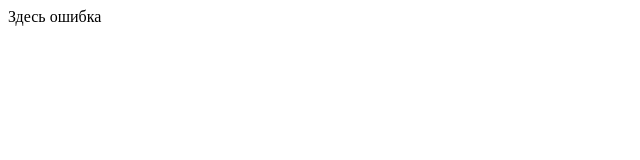
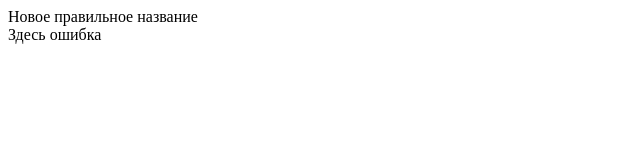
Before and after one commit to svetlanajp/tmp-conf-repo, a plain HTML site: page index.html in a window 1280 px wide. Shown: the whole page, without its empty margins (0-640 px from the left). Drawn offline with Linux system fonts and the light colour scheme.

Commit message:
new name header

```diff
--- a/index.html
+++ b/index.html
@@ -8,7 +8,7 @@
   </head>
   <body>
     <!-- header -->
-    <header></header>
+    <header>Новое правильное название</header>
 
     <!-- main -->
     <main>Здесь ошибка</main>
```
